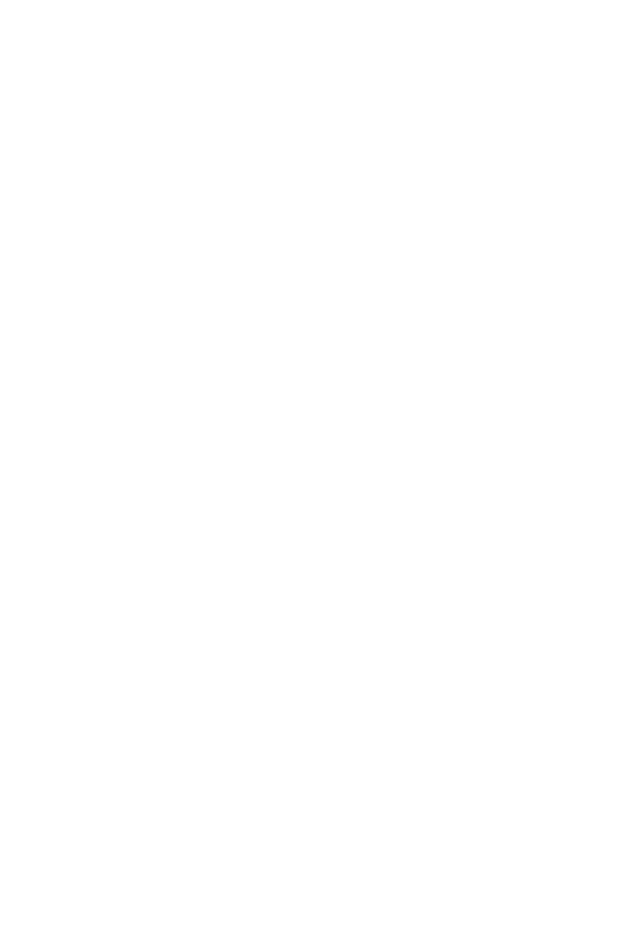
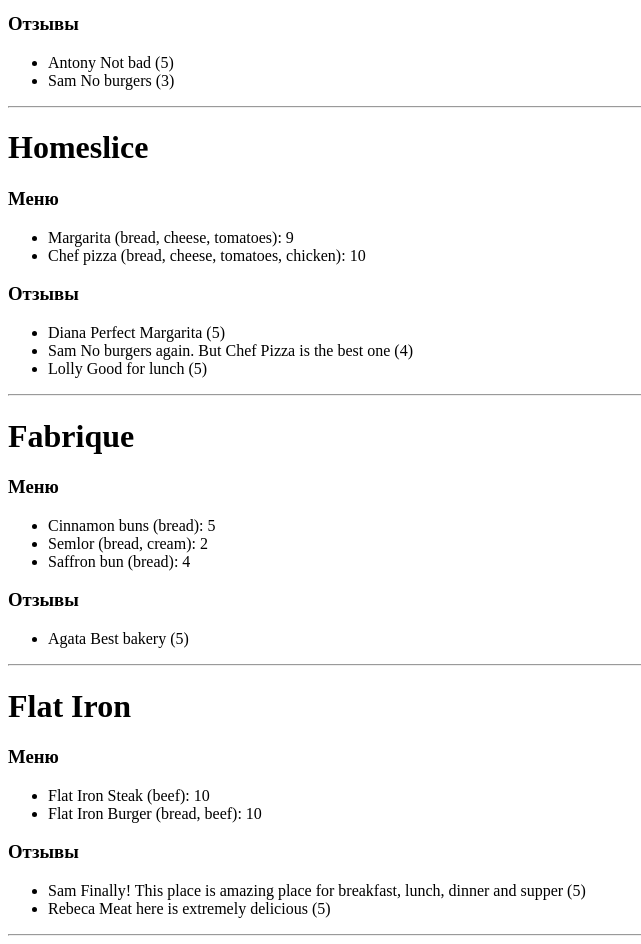
Before and after one commit to mrfrac/react-2506, a React (Vite) app: page / in a window 1280 px wide. Shown: the part 180-1124 px from the top of the page, without its empty margins (0-641 px from the left). Before the commit the page ends 800 px from the top, so only its background shows below. Built offline with nearby package versions, Linux system fonts and the light colour scheme.

Commit message:
show restaurants list

```diff
--- a/src/main.tsx
+++ b/src/main.tsx
@@ -1,6 +1,42 @@
 import { createElement } from 'react';
 import { createRoot } from 'react-dom/client';
+import { restaurants } from './mock';
 
 createRoot(document.getElementById('root')!).render(
-    createElement('div', {}, 'Hello world')
+    createElement(
+        'div',
+        {},
+        restaurants.map((resto) => {
+            return createElement('div', { key: resto.id }, [
+                createElement('h1', { key: 'restoName' }, resto.name),
+                createElement('h3', { key: 'restoMenu' }, 'Меню'),
+                createElement(
+                    'ul',
+                    { key: 'restoMenuList' },
+                    resto.menu.map((menuItem) =>
+                        createElement('li', { key: menuItem.id }, [
+                            menuItem.name,
+                            ` (${menuItem.ingredients.join(', ')})`,
+                            ': ',
+                            menuItem.price,
+                        ])
+                    )
+                ),
+                createElement('h3', { key: 'restoReviews' }, 'Отзывы'),
+                createElement(
+                    'ul',
+                    { key: 'restoReviewsList' },
+                    resto.reviews.map((review) =>
+                        createElement('li', { key: review.id }, [
+                            review.user,
+                            ' ',
+                            review.text,
+                            ` (${review.rating})`,
+                        ])
+                    )
+                ),
+                createElement('hr', { key: 'delimiter' }),
+            ]);
+        })
+    )
 );
--- /dev/null
+++ b/src/mock.ts
@@ -0,0 +1,163 @@
+type Menu = {
+    id: string;
+    name: string;
+    price: number;
+    ingredients: string[];
+};
+
+type Review = {
+    id: string;
+    user: string;
+    text: string;
+    rating: number;
+};
+
+type Restaurant = {
+    id: string;
+    name: string;
+    menu: Menu[];
+    reviews: Review[];
+};
+
+export const restaurants: Restaurant[] = [
+    {
+        id: 'a757a0e9-03c1-4a2a-b384-8ac21dbe2fb2',
+        name: 'Dishoom',
+        menu: [
+            {
+                id: 'd75f762a-eadd-49be-8918-ed0daa8dd024',
+                name: 'Chicken tikka masala',
+                price: 12,
+                ingredients: ['chicken', 'rice'],
+            },
+            {
+                id: 'c3cb8f92-a2ed-4716-92a1-b6ea813e9049',
+                name: 'Naan',
+                price: 3,
+                ingredients: ['bread'],
+            },
+            {
+                id: 'bd129641-c0eb-432b-84b6-8b81d2930358',
+                name: 'Samosa',
+                price: 8,
+                ingredients: ['chicken', 'bread'],
+            },
+        ],
+        reviews: [
+            {
+                id: '5909796d-5030-4e36-adec-68b8f9ec2d96',
+                user: 'Antony',
+                text: 'Not bad',
+                rating: 5,
+            },
+            {
+                id: '429dea85-11dd-4054-a31e-c60c92e17255',
+                user: 'Sam',
+                text: 'No burgers',
+                rating: 3,
+            },
+        ],
+    },
+    {
+        id: 'bb8afbec-2fec-491f-93e9-7f13950dd80b',
+        name: 'Homeslice',
+        menu: [
+            {
+                id: '25402233-0095-49ea-9939-1e67ed89ffb9',
+                name: 'Margarita',
+                price: 9,
+                ingredients: ['bread', 'cheese', 'tomatoes'],
+            },
+            {
+                id: '90902233-0095-49ea-9939-1e67ed89ffb9',
+                name: 'Chef pizza',
+                price: 10,
+                ingredients: ['bread', 'cheese', 'tomatoes', 'chicken'],
+            },
+        ],
+        reviews: [
+            {
+                id: '53b642d7-5e86-4717-a466-0640a1dee076',
+                user: 'Diana',
+                text: 'Perfect Margarita',
+                rating: 5,
+            },
+            {
+                id: 'c27ab88e-375c-4e98-aa94-8a180150a797',
+                user: 'Sam',
+                text: 'No burgers again. But Chef Pizza is the best one',
+                rating: 4,
+            },
+            {
+                id: 'abc0c5e1-cd57-4f0a-99d9-00e6b4533b3a',
+                user: 'Lolly',
+                text: 'Good for lunch',
+                rating: 5,
+            },
+        ],
+    },
+    {
+        id: '982bfbce-c5e0-41a0-9f99-d5c20ecee49d',
+        name: 'Fabrique',
+        menu: [
+            {
+                id: '08c9ffa0-d003-4310-9e15-20978743296e',
+                name: 'Cinnamon buns',
+                price: 5,
+                ingredients: ['bread'],
+            },
+            {
+                id: '64a4967c-2080-4a99-9074-4655a4569a95',
+                name: 'Semlor',
+                price: 2,
+                ingredients: ['bread', 'cream'],
+            },
+            {
+                id: '4bc8528e-26d1-46c3-a522-8e18d10c8c84',
+                name: 'Saffron bun',
+                price: 4,
+                ingredients: ['bread'],
+            },
+        ],
+        reviews: [
+            {
+                id: '53b642d7-5e86-4717-a466-0640a1dee076',
+                user: 'Agata',
+                text: 'Best bakery',
+                rating: 5,
+            },
+        ],
+    },
+    {
+        id: 'd9241927-09e1-44f3-8986-a76346869037',
+        name: 'Flat Iron',
+        menu: [
+            {
+                id: '6c02c2ce-b868-4191-b4a7-8686429f4bac',
+                name: 'Flat Iron Steak',
+                price: 10,
+                ingredients: ['beef'],
+            },
+            {
+                id: '99bb6fbb-e53b-4b7e-b9c2-23b63b77385d',
+                name: 'Flat Iron Burger',
+                price: 10,
+                ingredients: ['bread', 'beef'],
+            },
+        ],
+        reviews: [
+            {
+                id: '5db6247b-ab1c-49db-be1f-8dd27fd38b81',
+                user: 'Sam',
+                text: 'Finally! This place is amazing place for breakfast, lunch, dinner and supper',
+                rating: 5,
+            },
+            {
+                id: '381b0c31-6360-43ff-80d1-581a116159d8',
+                user: 'Rebeca',
+                text: 'Meat here is extremely delicious',
+                rating: 5,
+            },
+        ],
+    },
+];
```
